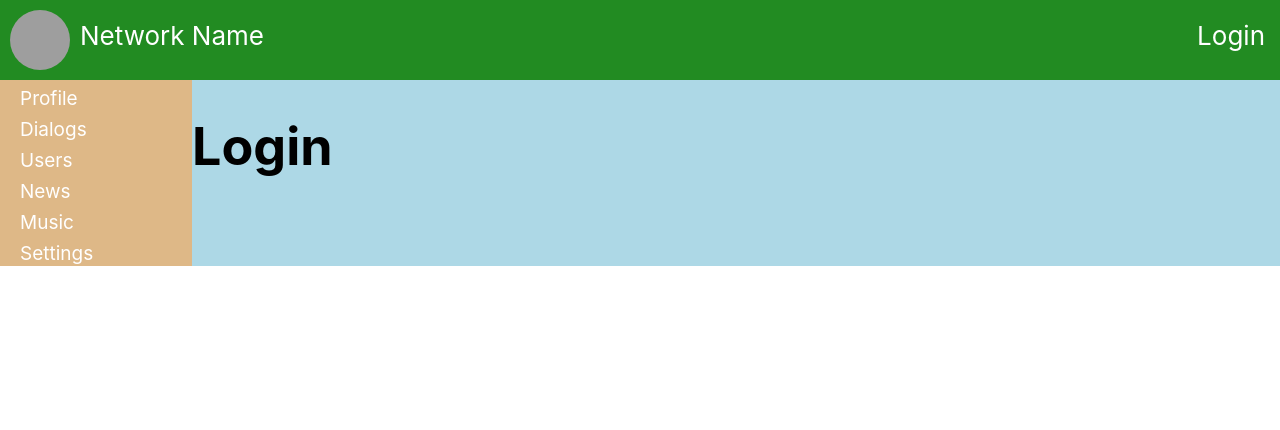
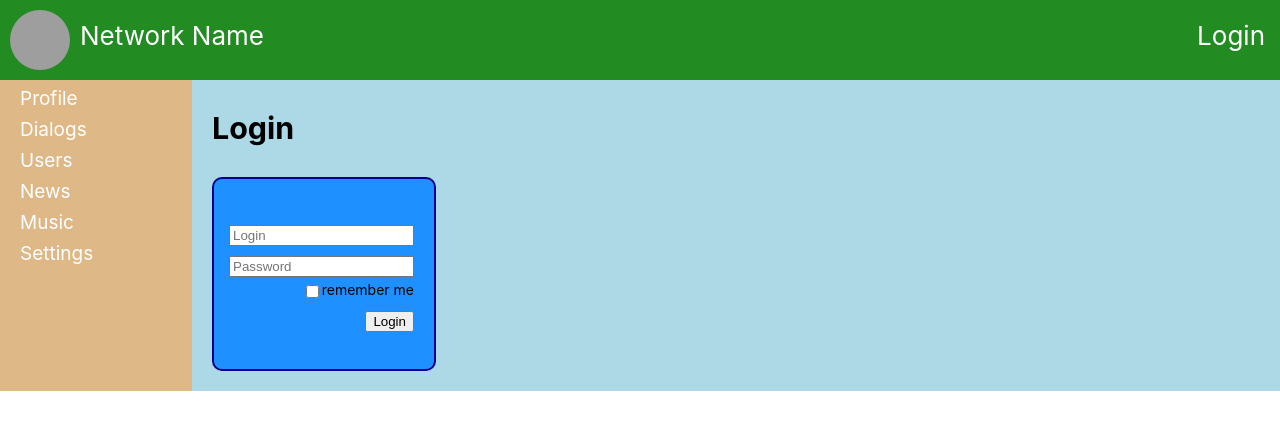
Before and after one commit to andreidoroshevich/samuray-way, a React (Create React App) app: page /Login in a window 1280 px wide. Shown: the top 430 px of the page. Built offline with nearby package versions, Linux system fonts and the light colour scheme; no server answers; grey boxes are pictures that could not be loaded.

Commit message:
lessons 75 (login form, redux Form)

```diff
--- a/package.json
+++ b/package.json
@@ -20,7 +20,7 @@
     "react-scripts": "5.0.0",
     "react-test-renderer": "17.0.2",
     "redux": "^4.1.2",
-    "redux-form": "8.3.8",
+    "redux-form": "^8.3.8",
     "redux-thunk": "^2.4.1",
     "reselect": "4.1.5",
     "typescript": "4.4.2",
--- /dev/null
+++ b/src/components/login/FormStyle.module.css
@@ -0,0 +1,28 @@
+.form {
+    display: flex;
+    flex-direction: column;
+    align-items: flex-end;
+    justify-content: center;
+    padding: 20px;
+    width: 180px;
+    height: 150px;
+    background: dodgerblue;
+    margin-left: 20px;
+    margin-bottom: 20px;
+    border: 2px solid darkblue;
+    border-radius: 10px;
+}
+
+.h3 {
+    margin-left: 20px;
+}
+
+.checkText {
+    font-size: 14px;
+    display: flex;
+    align-items: center;
+}
+
+.checkText input {
+    margin-top: 8px;
+}
--- a/src/components/login/Login.tsx
+++ b/src/components/login/Login.tsx
@@ -1,10 +1,44 @@
 import React from 'react';
+import s from "./FormStyle.module.css"
+import {Field, InjectedFormProps, reduxForm} from "redux-form";
 
+type FormDataType = {
+    login: string
+    password: string
+    rememberMe: boolean
+}
 
-const Login = () => {
+export const LoginForm: React.FC<InjectedFormProps<FormDataType>> = (props) => {
     return (
-        <h1>Login</h1>
+        <form onSubmit={props.handleSubmit} className={s.form}>
+            <div>
+                <Field placeholder={"Login"} name={'login'} component={"input"}/>
+            </div>
+            <div>
+                <Field placeholder={"Password"} name={'password'} component={"input"}/>
+            </div>
+            <div className={s.checkText}>
+                <Field type={"checkbox"} name={'rememberMe'} component={"input"}/> remember me
+            </div>
+            <div>
+                <button>Login</button>
+            </div>
+        </form>
+
     )
 }
 
+const LoginReduxForm = reduxForm<FormDataType>({form: "login"})(LoginForm)
+
+const Login = () => {
+    const onSubmit = (formData: FormDataType) => {
+        console.log(formData)
+    }
+    return (
+        <div>
+            <h3 className={s.h3}>Login</h3>
+            <LoginReduxForm onSubmit={onSubmit}/>
+        </div>
+    )
+}
 export default Login
--- a/src/redux/redux-store.ts
+++ b/src/redux/redux-store.ts
@@ -5,6 +5,7 @@ import dialogsReducer, {sendDialogCreator, updateDialogBodyCreator} from "./dial
 import usersReducer from "./users-reducer";
 import authReducer from "./auth-reducer";
 import thunkMiddleware from "redux-thunk";
+import {reducer as formReducer} from "redux-form"
 
 
 export type ActionType = ReturnType<typeof updateNewPostTextCreator>
@@ -19,7 +20,8 @@ let reducer = combineReducers({
     messages: messagesReducer,
     dialogs: dialogsReducer,
     usersPage: usersReducer,
-    auth: authReducer
+    auth: authReducer,
+    form: formReducer,
 })
 
 let store = createStore(reducer, applyMiddleware(thunkMiddleware))
```
Also changed, not shown: 1 other file (tests, documents, lock files or other folders).
